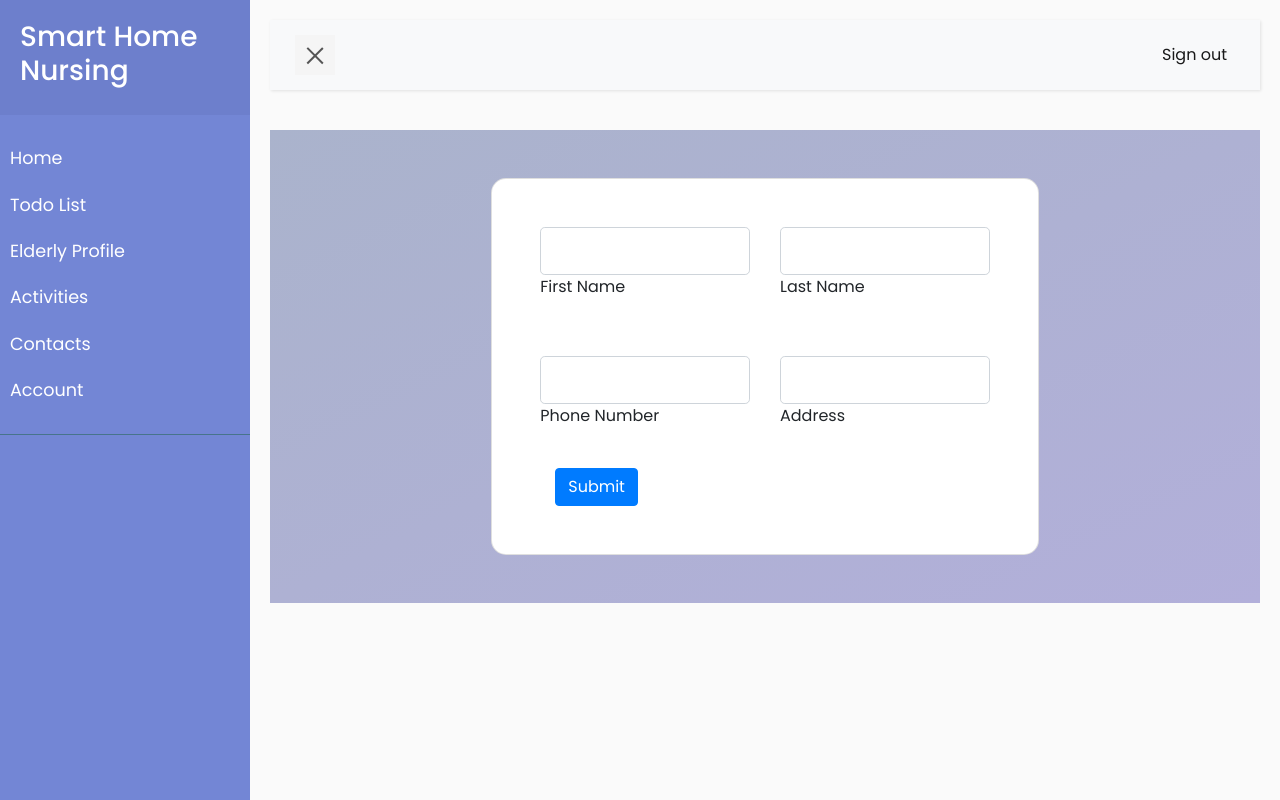
After one commit to MsAnamtaKhan/SmartHomeWebApplication, a Flask app: page /addcontacts in a window 1280 px wide. The commit adds this page. Run offline with Flask 2, Linux system fonts and the light colour scheme; some libraries are stand-ins or nearby versions.

Commit message:
Add contacts page

```diff
--- a/application/routes.py
+++ b/application/routes.py
@@ -25,6 +25,9 @@ def activities_page():
 def contacts_page():
     return render_template('contacts.html')
 
+@app.route('/addcontacts')
+def add_contacts_page():
+    return render_template('addcontacts.html')
 
 @app.route('/login',methods=['GET', 'POST'])
 def login_page():
--- /dev/null
+++ b/application/templates/addcontacts.html
@@ -0,0 +1,111 @@
+{% extends 'base.html' %}
+{% block title %}
+    Add Contacts Page
+{% endblock %}
+{% block content %}
+<section class="vh-100 gradient-custom">
+  <div class="container py-5 h-100">
+    <div class="row justify-content-center align-items-center h-100">
+      <div class="col-12 col-lg-9 col-xl-7">
+        <div class="card shadow-2-strong card-registration" style="border-radius: 15px;">
+          <div class="card-body p-4 p-md-5">
+            <form>
+
+              <div class="row">
+                <div class="col-md-6 mb-4">
+
+                  <div class="form-outline">
+                    <input type="text" id="firstName" class="form-control form-control-lg" />
+                    <label class="form-label" for="firstName">First Name</label>
+                  </div>
+
+                </div>
+                <div class="col-md-6 mb-4">
+
+                  <div class="form-outline">
+                    <input type="text" id="lastName" class="form-control form-control-lg" />
+                    <label class="form-label" for="lastName">Last Name</label>
+                  </div>
+
+                </div>
+              </div>
+
+              <div class="row">
+                <div class="col-md-6 mb-4 d-flex align-items-center">
+
+
+
+                </div>
+
+              </div>
+
+              <div class="row">
+
+                <div class="col-md-6 mb-4 pb-2">
+
+                  <div class="form-outline">
+                    <input type="tel" id="phoneNumber" class="form-control form-control-lg" />
+                    <label class="form-label" for="phoneNumber">Phone Number</label>
+                  </div>
+
+                </div>
+                 <div class="col-md-6 mb-4 pb-2">
+
+                  <div class="form-outline">
+                    <input type="email" id="emailAddress" class="form-control form-control-lg" />
+                    <label class="form-label" for="emailAddress">Address</label>
+                  </div>
+
+                </div>
+              </div>
+
+             <div class="col-sm-8">
+
+            <a class="btn btn-primary" href="{{ url_for('user_update') }}" >Submit</a>
+
+
+          <!-- </div>
+              <div class="mt-4 pt-2">
+                <input class="btn btn-primary btn-lg" type="submit" value="Add" />
+              </div> -->
+
+            </form>
+          </div>
+        </div>
+      </div>
+    </div>
+  </div>
+</section>
+</body>
+</html>
+
+
+<style>
+   .gradient-custom {
+  /* fallback for old browsers */
+  background: #a7bafa;
+
+  /* Chrome 10-25, Safari 5.1-6 */
+  background: -webkit-linear-gradient(to bottom right, rgb(137, 169, 199), rgb(53, 114, 228));
+
+  /* W3C, IE 10+/ Edge, Firefox 16+, Chrome 26+, Opera 12+, Safari 7+ */
+  background: linear-gradient(to bottom right, rgb(170, 179, 204), rgb(178, 175, 218))
+}
+
+.card-registration .select-input.form-control[readonly]:not([disabled]) {
+  font-size: 1rem;
+  line-height: 2.15;
+  padding-left: .75em;
+  padding-right: .75em;
+}
+.card-registration .select-arrow {
+  top: 13px;
+}
+</style>
+{% endblock %}
+<!-- jQuery CDN - Slim version (=without AJAX) -->
+    <!-- <script src="https://code.jquery.com/jquery-3.3.1.slim.min.js" integrity="sha384-q8i/X+965DzO0rT7abK41JStQIAqVgRVzpbzo5smXKp4YfRvH+8abtTE1Pi6jizo" crossorigin="anonymous"></script>
+    <! Popper.JS -->
+    <!-- <script src="https://cdnjs.cloudflare.com/ajax/libs/popper.js/1.14.0/umd/popper.min.js" integrity="sha384-cs/chFZiN24E4KMATLdqdvsezGxaGsi4hLGOzlXwp5UZB1LY//20VyM2taTB4QvJ" crossorigin="anonymous"></script>
+    < Bootstrap JS -->
+    <!-- <script src="https://stackpath.bootstrapcdn.com/bootstrap/4.1.0/js/bootstrap.min.js" integrity="sha384-uefMccjFJAIv6A+rW+L4AHf99KvxDjWSu1z9VI8SKNVmz4sk7buKt/6v9KI65qnm" crossorigin="anonymous"></script> --> --> -->
--- a/application/templates/contacts.html
+++ b/application/templates/contacts.html
@@ -4,6 +4,7 @@
 {% endblock %}
 {% block content %}
 <div class="container">
+                   <div class="pb-2 fw-bolder"><i class="fas fa-plus pe-2 text-muted" style="width:24px;opacity:0.85;"></i><a href="{{ url_for('add_contacts_page') }}">Add more contacts</a></div>
   <div class="card-deck">
     <div class="card">
       <img class="card-img-top" src="https://encrypted-tbn0.gstatic.com/images?q=tbn:ANd9GcQD8PAG2g-EU806h1b9e5tmjZJMX0mMSUtEcA&usqp=CAU" alt="Smart care">
@@ -40,9 +41,9 @@
 
 </div>
 <style>
-body{
+/* body{
   padding: 2rem 0rem;
-}
+} */
 .avatar {
   border: 0.3rem solid rgba(#fff, 0.3);
   margin-top: -6rem;
```
Also changed, not shown: application/static/addcontacts/addcontacts.css (added, +26 -0 lines), application/templates/index.html (line endings or trailing spaces).
